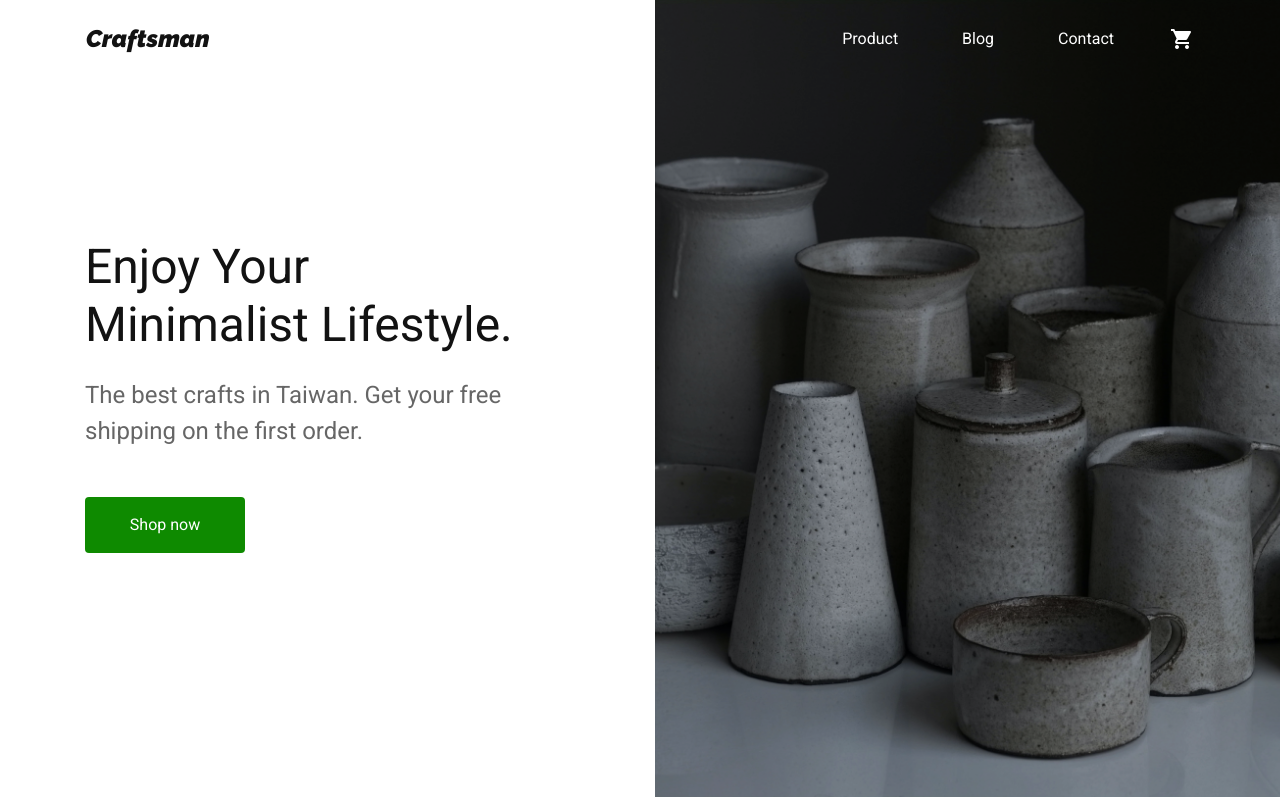
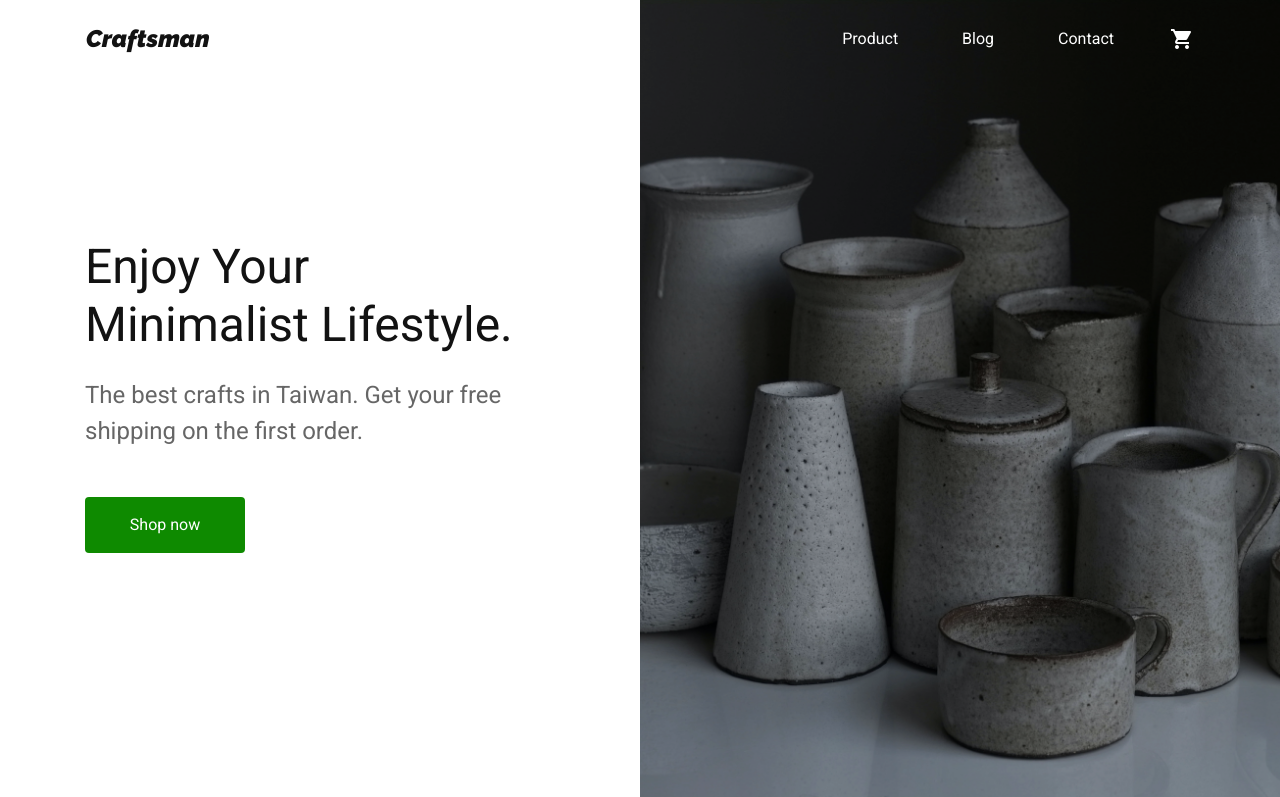
Before and after one commit to thinksea927/week6, a website: page index.html in a window 1280 px wide. Shown: the top 797 px of the page. Drawn offline with nearby package versions, Linux system fonts and the light colour scheme; files whose address does not match are found by name.

Commit message:
modify banner css translateX

```diff
--- a/sass/_index.sass
+++ b/sass/_index.sass
@@ -107,4 +107,4 @@
         padding-top: 160px
     .bannerImg
         height: 800px
-        transform: translateX( 15px )
+        // transform: translateX( 15px )
```
Also changed, not shown: css/all.css.
